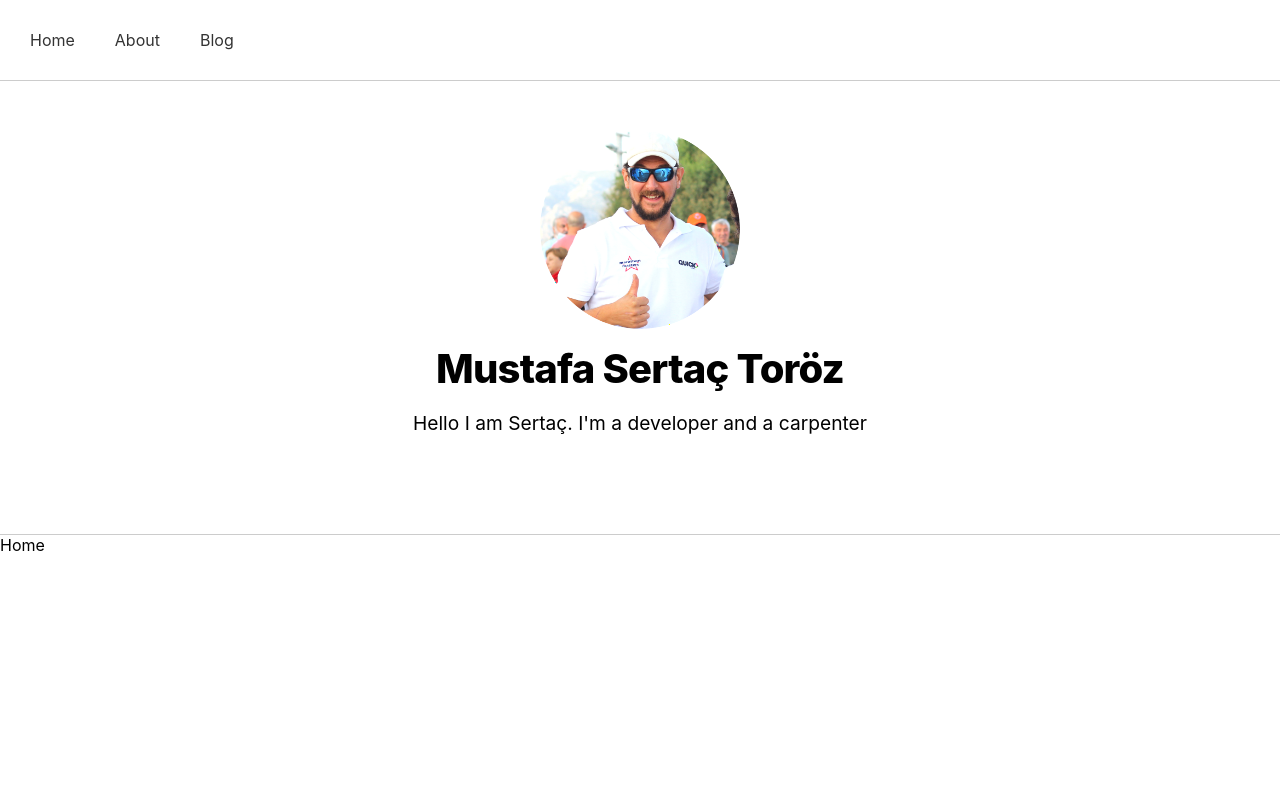
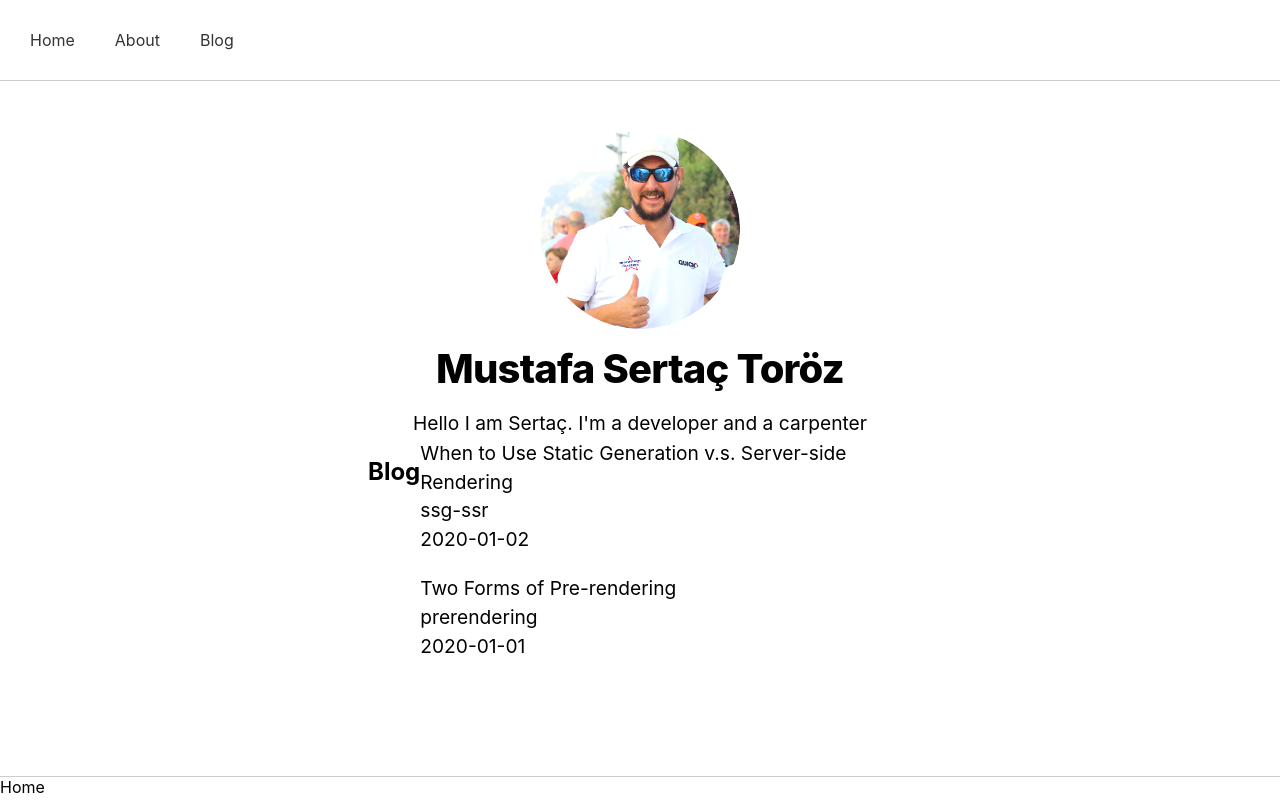
Before and after one commit to sertactoroz/NextJS-from-Scratch, a Next.js app: page / in a window 1280 px wide. Built offline with nearby package versions, Linux system fonts and the light colour scheme.

Commit message:
data fetching

```diff
--- a/components/layout.module.css
+++ b/components/layout.module.css
@@ -12,11 +12,7 @@
 
   }
 
-  .p {
-    display: flex;
-    flex-direction: column;
-    align-items: center;
-  }
+
 
 
   .backToHome {
--- /dev/null
+++ b/lib/posts.js
@@ -0,0 +1,37 @@
+import fs from 'fs';
+import path from 'path';
+import matter from 'gray-matter';
+
+const postsDirectory = path.join(process.cwd(), 'posts');
+
+export function getSortedPostsData() {
+  // Get file names under /posts
+  const fileNames = fs.readdirSync(postsDirectory);
+  const allPostsData = fileNames.map((fileName) => {
+    // Remove ".md" from file name to get id
+    const id = fileName.replace(/\.md$/, '');
+
+    // Read markdown file as string
+    const fullPath = path.join(postsDirectory, fileName);
+    const fileContents = fs.readFileSync(fullPath, 'utf8');
+
+    // Use gray-matter to parse the post metadata section
+    const matterResult = matter(fileContents);
+
+    // Combine the data with the id
+    return {
+      id,
+      ...matterResult.data,
+    };
+  });
+  // Sort posts by date
+  return allPostsData.sort(({ date: a }, { date: b }) => {
+    if (a < b) {
+      return 1;
+    } else if (a > b) {
+      return -1;
+    } else {
+      return 0;
+    }
+  });
+}
--- a/package.json
+++ b/package.json
@@ -7,6 +7,7 @@
   },
   "dependencies": {
     "classnames": "^2.3.2",
+    "gray-matter": "^4.0.3",
     "next": "latest",
     "react": "18.2.0",
     "react-dom": "18.2.0",
--- a/pages/index.js
+++ b/pages/index.js
@@ -1,11 +1,20 @@
 import Head from 'next/head';
 import Layout, { siteTitle } from '../components/layout';
 import utilStyles from '../styles/utils.module.css';
+import { getSortedPostsData } from '../lib/posts';
 
-export default function Home() {
+export async function getStaticProps() {
+  const allPostsData = getSortedPostsData();
+  return {
+    props: {
+      allPostsData,
+    },
+  };
+}
+
+export default function Home({ allPostsData }) {
   return (
     <Layout home>
-
       <Head>
         <title>{siteTitle}</title>
       </Head>
@@ -13,6 +22,22 @@
         <p> Hello I am Sertaç. I'm a developer and a carpenter</p>
 
       </section>
+
+      <section className={`${utilStyles.headingMd} ${utilStyles.padding1px}`}>
+        <h2 className={utilStyles.headingLg}>Blog</h2>
+        <ul className={utilStyles.list}>
+          {allPostsData.map(({ id, date, title }) => (
+            <li className={utilStyles.listItem} key={id}>
+              {title}
+              <br />
+              {id}
+              <br />
+              {date}
+            </li>
+          ))}
+        </ul>
+      </section>
+
     </Layout>
   );
 }
--- /dev/null
+++ b/posts/prerendering.md
@@ -0,0 +1,11 @@
+---
+title: 'Two Forms of Pre-rendering'
+date: '2020-01-01'
+---
+
+Next.js has two forms of pre-rendering: **Static Generation** and **Server-side Rendering**. The difference is in **when** it generates the HTML for a page.
+
+- **Static Generation** is the pre-rendering method that generates the HTML at **build time**. The pre-rendered HTML is then _reused_ on each request.
+- **Server-side Rendering** is the pre-rendering method that generates the HTML on **each request**.
+
+Importantly, Next.js let's you **choose** which pre-rendering form to use for each page. You can create a "hybrid" Next.js app by using Static Generation for most pages and using Server-side Rendering for others.
--- /dev/null
+++ b/posts/ssg-ssr.md
@@ -0,0 +1,19 @@
+---
+title: 'When to Use Static Generation v.s. Server-side Rendering'
+date: '2020-01-02'
+---
+
+We recommend using **Static Generation** (with and without data) whenever possible because your page can be built once and served by CDN, which makes it much faster than having a server render the page on every request.
+
+You can use Static Generation for many types of pages, including:
+
+- Marketing pages
+- Blog posts
+- E-commerce product listings
+- Help and documentation
+
+You should ask yourself: "Can I pre-render this page **ahead** of a user's request?" If the answer is yes, then you should choose Static Generation.
+
+On the other hand, Static Generation is **not** a good idea if you cannot pre-render a page ahead of a user's request. Maybe your page shows frequently updated data, and the page content changes on every request.
+
+In that case, you can use **Server-Side Rendering**. It will be slower, but the pre-rendered page will always be up-to-date. Or you can skip pre-rendering and use client-side JavaScript to populate data.
```
Also changed, not shown: 1 other file (tests, documents, lock files or other folders).
